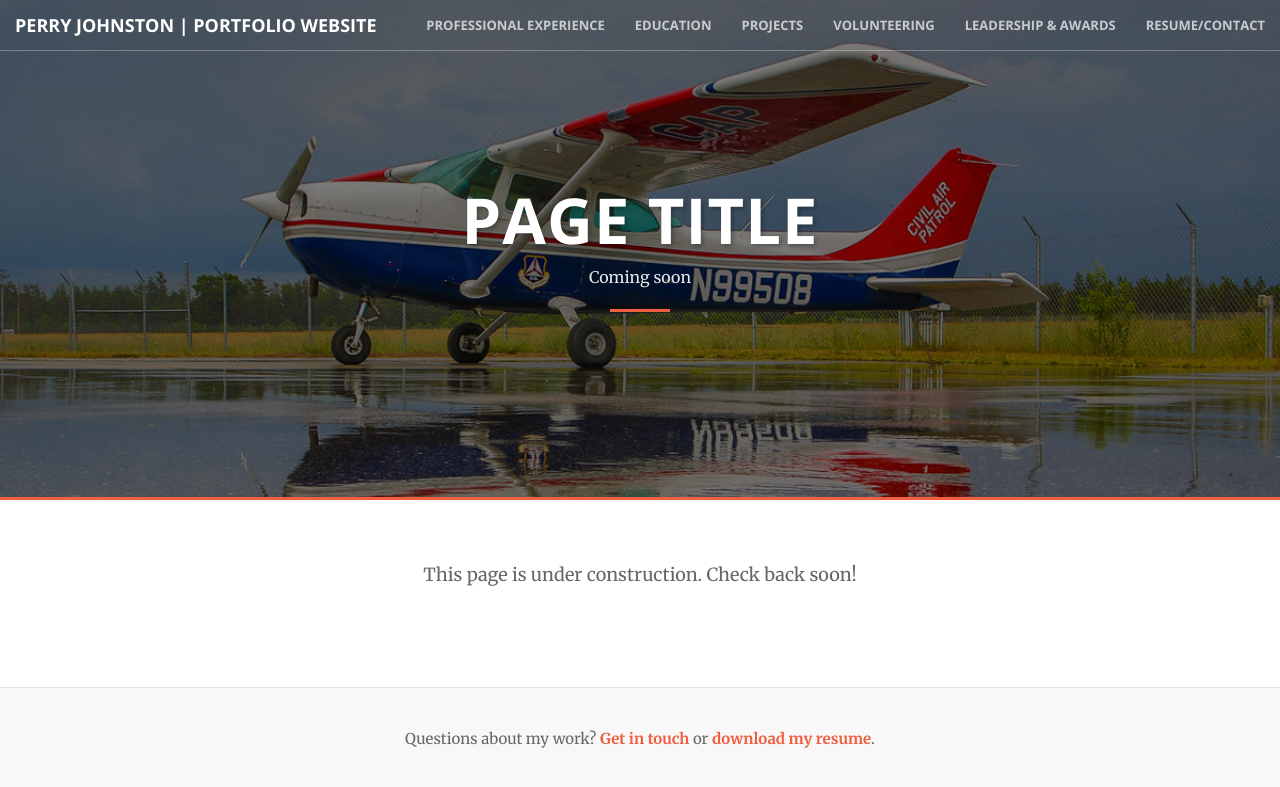
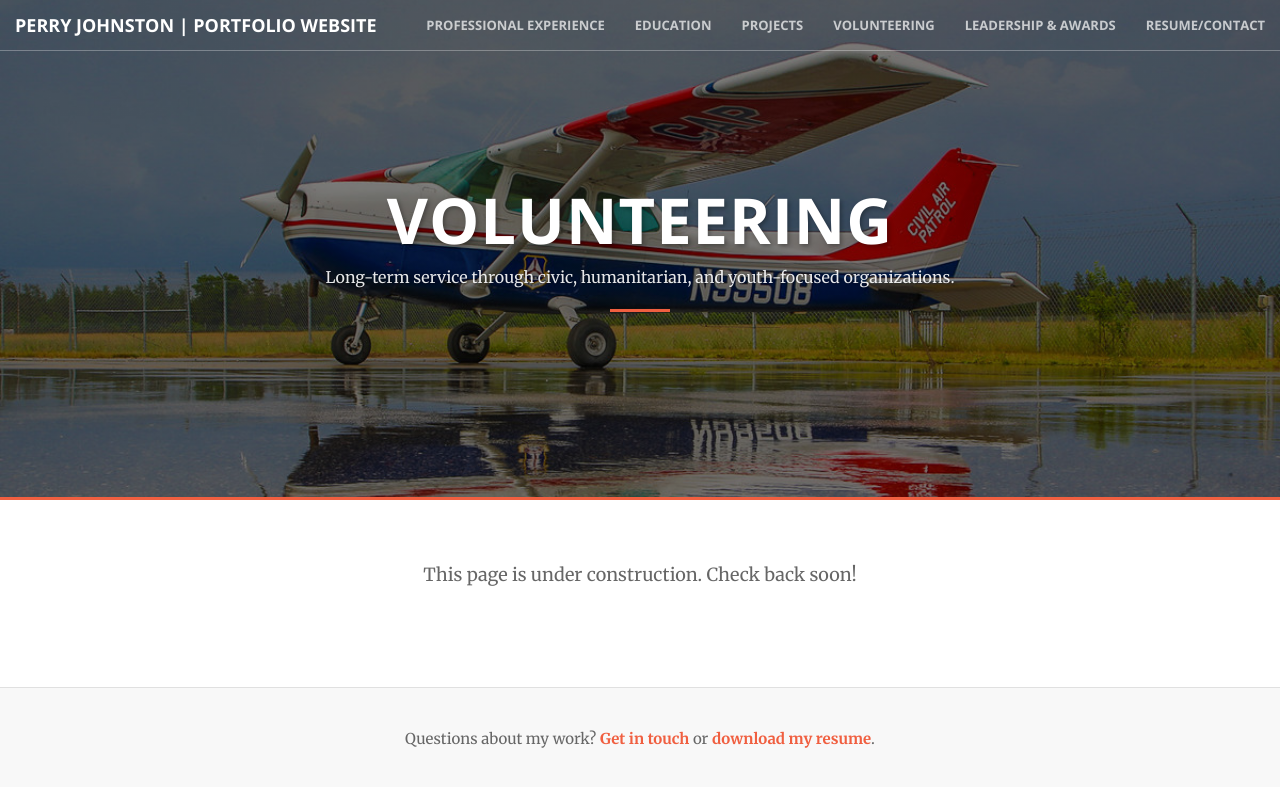
Before and after one commit to perryismyname/perryismyname.github.io, a Jekyll site: the page built from service/index.html, in a window 1280 px wide. Shown: the top 787 px of the page. Built offline with Jekyll 4.4.1, drawn with Linux system fonts in a browser that asks for light colours.

Commit message:
Update index.html
Update Volunteering Page

```diff
--- a/service/index.html
+++ b/service/index.html
@@ -1,7 +1,7 @@
 ---
 layout: page
-title: [Page Title]
-descriptor: Coming soon
+title: [Volunteering]
+descriptor: Long-term service through civic, humanitarian, and youth-focused organizations.
 header_image: /img/portfolio/4.jpg
 background_position: center 25%
 ---
```
